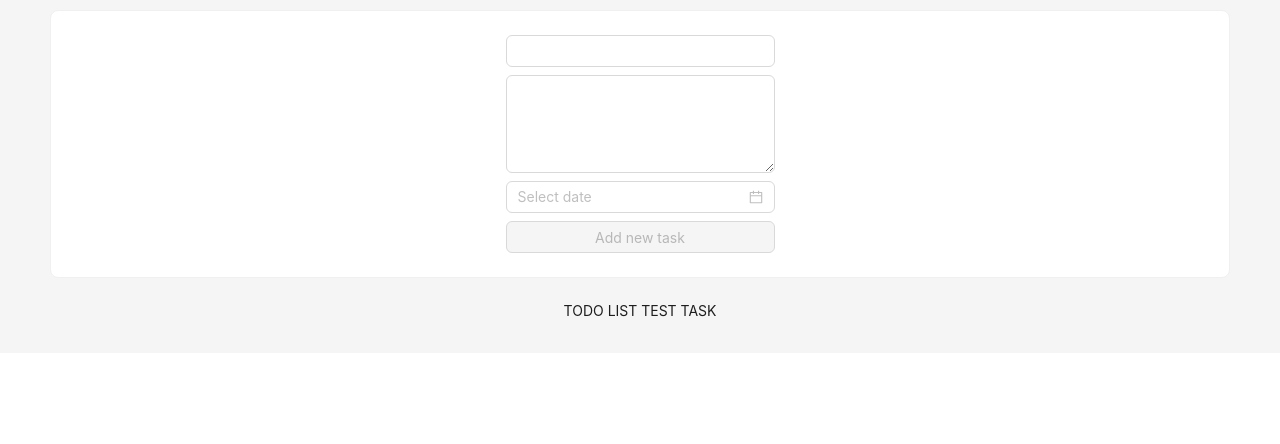
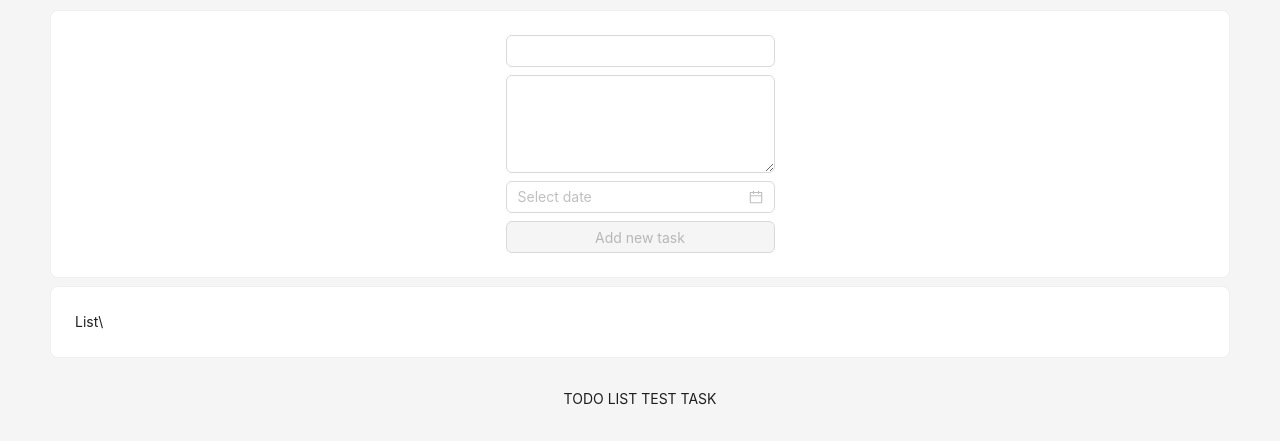
Before and after one commit to mherhay93/todo_bangits, a React (Create React App) app: page / in a window 1280 px wide. Shown: the top 444 px of the page. Built offline with nearby package versions, Linux system fonts and the light colour scheme.

Commit message:
add list component

```diff
--- /dev/null
+++ b/src/components/List/List.tsx
@@ -0,0 +1,9 @@
+const List = () => {
+    return (
+        <div>
+            List\
+        </div>
+    )
+}
+
+export default List;
--- a/src/pages/Root/Root.tsx
+++ b/src/pages/Root/Root.tsx
@@ -2,6 +2,7 @@ import React from "react";
 import {WrapperComponent} from "./root.style";
 import Wrapper from "../../components/Layout/Wrapper";
 import FormCard from "../../components/FormCard/FormCard";
+import List from "../../components/List/List";
 
 const Root: React.FC = () => {
     return (
@@ -9,6 +10,9 @@ const Root: React.FC = () => {
             <WrapperComponent>
                 <FormCard/>
             </WrapperComponent>
+            <WrapperComponent>
+                <List/>
+            </WrapperComponent>
         </Wrapper>
 
     )
--- a/src/pages/Root/root.style.ts
+++ b/src/pages/Root/root.style.ts
@@ -2,4 +2,5 @@ import styled from "styled-components";
 import {Card} from "antd";
 
 export const WrapperComponent = styled(Card)`
+    margin-bottom: 8px;
 `
```
